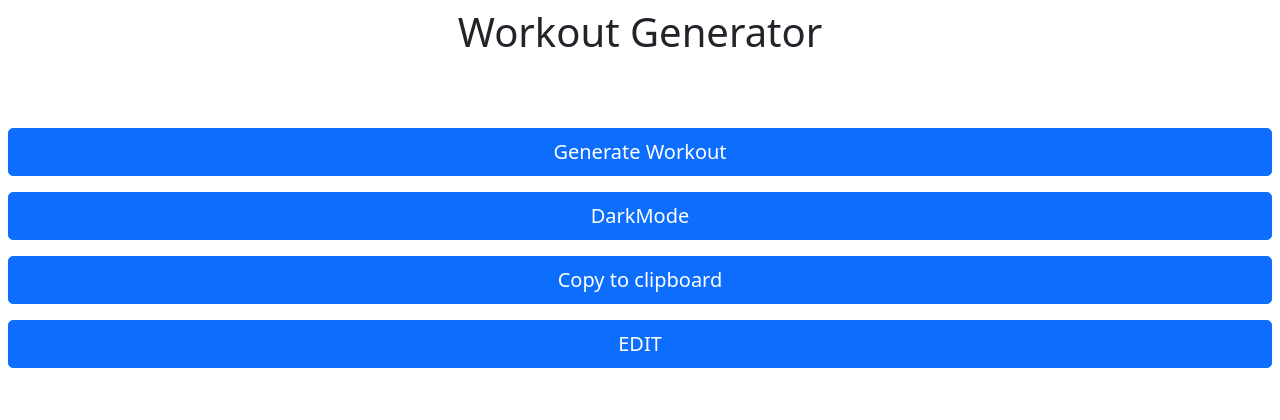
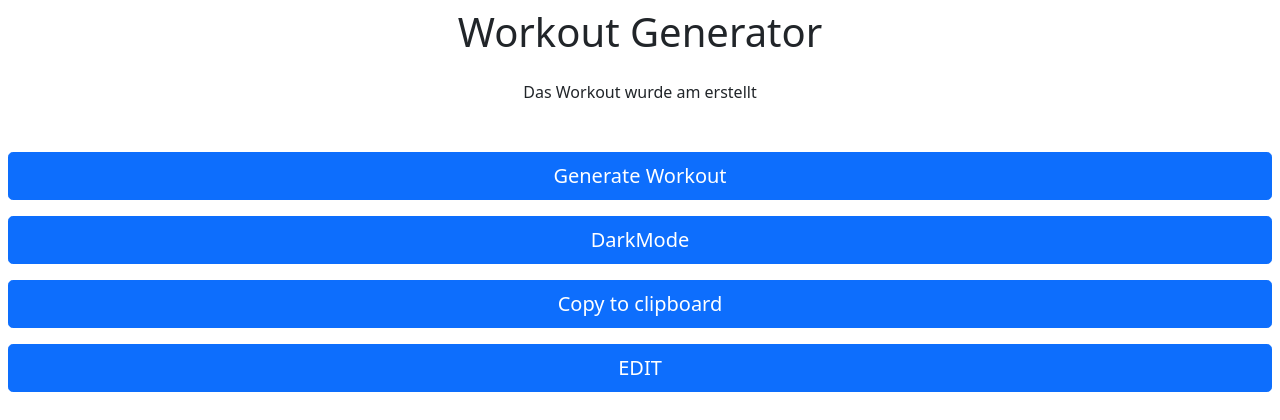
Before and after one commit to Bugfighter/WorkoutGenerator, a PHP site: page / in a window 1280 px wide. Shown: the top 420 px of the page. Run offline with PHP 8.4, Linux system fonts and the light colour scheme; data that the repository does not hold is empty.

Commit message:
nachbesserungen mit Date

```diff
--- a/Controller/ajax.php
+++ b/Controller/ajax.php
@@ -31,7 +31,7 @@ function writeNewWorkout()
 //    }
 //    fclose($csvFile);
     $_SESSION["workout"]["uebungen"]=[];
-    $_SESSION["workout"]["date"] = date ("d.m.Y H:i:s.");
+    $_SESSION["workout"]["date"] = date ("d.m.Y H:i:s");
     foreach ($workoutArray as  $key =>$workout){
         $_SESSION["workout"]["uebungen"][] = $key.";".$workout[0].";".$workout[1];
     }
@@ -46,7 +46,7 @@ function getRandomWorkout($array){
     $workoutArray=[];
     foreach ($workoutType as $type=>$uebung){
         $section = array_rand($uebung);
-        $workoutArray[$type]=$uebung[$section];
+        $workoutArray[$type] = $uebung[$section];
     }
 
     return $workoutArray;
@@ -74,7 +74,10 @@ function writeUebungen($string){
 }
 
 function getFileAge(){
-   return date ("d.m.Y H:i:s.", filemtime("../csv/Workout.csv"));
+        if(isset($_SESSION["workout"])){
+            return $_SESSION["workout"]["date"];
+        }
+        return false;
 }
 
 function getWorkout(){
--- a/index.php
+++ b/index.php
@@ -44,12 +44,12 @@
     }
 
     function loadWorkout() {
-        var DATEWorkout = "<?= (isset($_SESSION["workout"]))? $_SESSION["workout"]["date"]:'' ?>";
-        // $.get("Controller/ajax.php?action=getFileAge",function (data) {
-        //     $("#fileAge").html("Das Workout wurde am "+data+" erstellt");
-        //     DATEWorkout = data;
-        //     console.log(data);
-        // });
+        var DATEWorkout = "";
+        $.get("Controller/ajax.php?action=getFileAge",function (data) {
+            $("#fileAge").html("Das Workout wurde am "+data+" erstellt");
+            DATEWorkout = data;
+            console.log(data);
+        });
 
             $.getJSON("Controller/ajax.php?action=getWorkout",function (data) {
             console.log(data);
```
